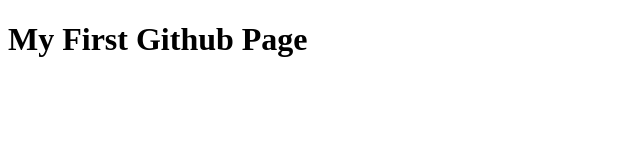
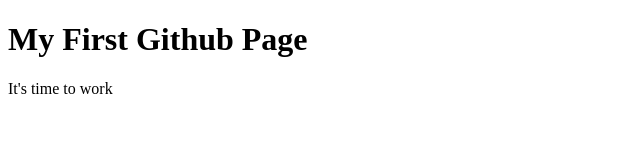
Before and after one commit to matthiasbedgisoff/matthiasbedgisoff.github.io, a plain HTML site: page index.html in a window 1280 px wide. Shown: the whole page, without its empty margins (0-640 px from the left). Drawn offline with Linux system fonts and the light colour scheme.

Commit message:
Update index.html

```diff
--- a/index.html
+++ b/index.html
@@ -7,5 +7,6 @@
 
   <body>
     <h1>My First Github Page</h1>
+    <p>It's time to work</p>
   </body>
   </html>
```
